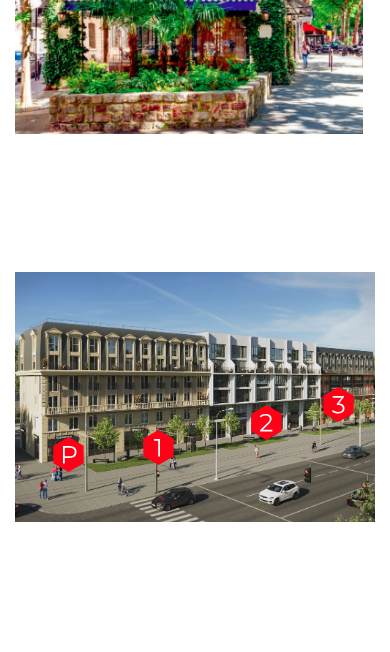
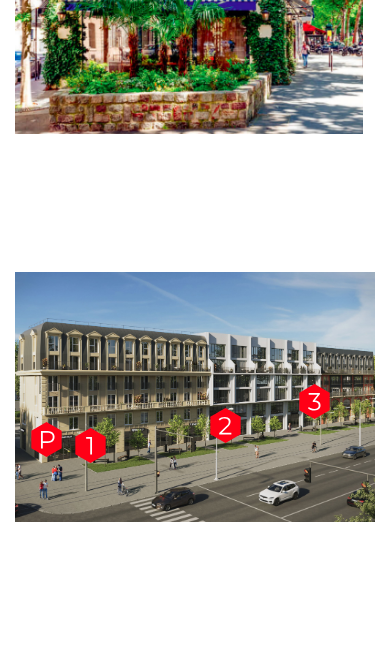
Before and after one commit to zaslavskayasya/fdim, a website built with webpack: page index.html in a window 390 px wide. Shown: the part 7693-8345 px from the top of the page. Built offline with nearby package versions, Linux system fonts and the light colour scheme.

Commit message:
home gallery

```diff
--- a/css/style.css
+++ b/css/style.css
@@ -872,7 +872,7 @@ html, body {
 }
 
 .tab-content-wrap{
-  padding-top: 150px;
+  padding-top: 100px;
   margin-bottom: 100px;
 }
 
@@ -944,6 +944,10 @@ html, body {
     transform: translateY(-10px);
     transition: all ease 0.3s;;
 }
+
+.wrap-all-nomero .section1{
+  transition: all ease 0.3s;
+}
 .wrap-all-nomero .section1:hover{
   transform: translateY(-10px);
   transition: all ease 0.3s;;
@@ -957,10 +961,10 @@ html, body {
   transition: all ease 0.3s;;
 }
 
-.wrap-all-nomero .lightboxed{
+/* .wrap-all-nomero .lightboxed{
   width: 50px;
   height: 50px;
-}
+} */
 .parking{
   position: absolute;
   bottom: 20%;
@@ -969,16 +973,26 @@ html, body {
   background-image: url(../img/P.svg);
   background-size: cover;
   transition: all ease 0.3s;
+  background-size: 50px 50px;
+  width: 50px ;
+  height: 50px;;
+  background-repeat: no-repeat;
 }
 
 .section1{
 
   position: absolute;
-  bottom: 23%;
-  left: 35%;
+  bottom: 18%;
+  left: 13%;
   cursor: pointer;
   background-image: url(../img/sec1.svg);
   background-size: cover;
+  width: 40%;
+  height: 71%;
+  background-size: 50px 50px;
+  background-repeat: no-repeat;
+  background-position: 10% 90%;
+
   transition: all ease 0.3s;
 }
 
@@ -991,12 +1005,18 @@ html, body {
 .section2{
 
   position: absolute;
-  bottom: 33%;
-  left: 65%;
+
+  bottom: 28%;
+  left: 52%;
   cursor: pointer;
+  width: 26%;
+  height: 52%;
   background-image: url(../img/sec2.svg);
-  background-size: cover;
+
   transition: all ease 0.3s;
+  background-size: 50px 50px;
+  background-repeat: no-repeat;
+  background-position: 10% 90%;
 }
 
 .wrap-all-nomero:has(.section2:hover) {
@@ -1005,14 +1025,21 @@ html, body {
 
 
 .section3{
-
-  position: absolute;
-  bottom: 40%;
-  left: 85%;
+  /* border: 2px solid red; */
+  position: absolute;
+  bottom: 39%;
+  left: 78%;
+
+  width: 14%;
+  height: 35%;
   cursor: pointer;
+  transition: all ease 0.3s;
   background-image: url(../img/sec3.svg);
-  background-size: cover;
-  transition: all ease 0.3s;
+
+
+  background-size: 50px 50px;
+  background-repeat: no-repeat;
+  background-position: 10% 90%;
 }
 
 .wrap-all-nomero:has(.section3:hover) {
@@ -1115,8 +1142,12 @@ html, body {
   background-color: #F8F2E9;
   width: 100%;
   padding: 50px 0px 50px 13%;
-
-}
+}
+
+.line-with-btn:hover{
+
+}
+
 
 .submit-btn-map {
   font-size: 16px;
@@ -1162,7 +1193,7 @@ html, body {
   transition: margin-left 0.3s;
 }
 
-.submit-btn-map:hover .arrow {
+.line-with-btn:hover .submit-btn-map .arrow {
   margin-left: 16px;
 }
 
@@ -1188,6 +1219,7 @@ label {
 }
 
 input {
+  font-family: "Montserrat", sans-serif;
   display: block;
   width: calc(100% - 147px);
   margin: 9px 0;
@@ -1201,8 +1233,18 @@ input {
   background-color: transparent;
 }
 
+input::placeholder{
+  font-family: "Montserrat", sans-serif;
+}
+
 input:focus {
   color: black;
+  outline: none;
+}
+
+input:focus {
+  color: #000;
+  border-bottom-color: #81c825;
   outline: none;
 }
 
@@ -1686,7 +1728,7 @@ input.error {
     margin-bottom: 60px;
   }
   .tab-content-wrap {
-    padding-top: 80px;
+    padding-top: 60px;
     margin-bottom: 20px;
   }
   .numero-section{
@@ -2052,9 +2094,12 @@ input.error {
     max-width: 100%;
     height: 304px;
   }
-  .wrap-all-nomero .lightboxed{
-    width: 35px;
-    height: 35px;
+  .parking {
+
+    left: 4%;
+  }
+  .section1, .section2, .section3, .parking{
+    background-size: 35px 35px;
   }
   input{
     width: 90%;
```
